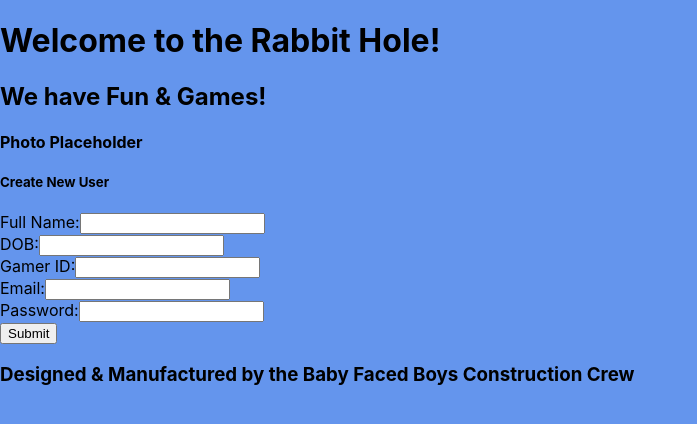
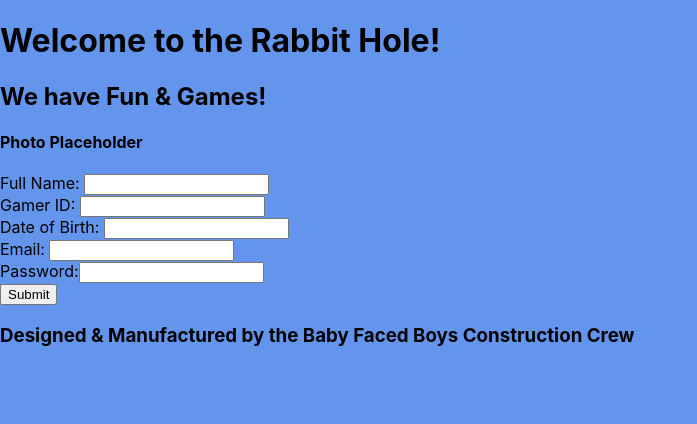
Before and after one commit to bethel-school-of-technology/team-baby-face-boys-frontend, a React (Create React App) app: page /registration in a window 1280 px wide. Shown: the top 424 px of the page, without its empty margins (0-697 px from the left). Built offline with nearby package versions, Linux system fonts and the light colour scheme; the HTML template or start-up script is replaced by a standard one.

Commit message:
created functional registration form for registration page bs

```diff
--- a/package.json
+++ b/package.json
@@ -9,6 +9,7 @@
     "axios": "^0.27.2",
     "react": "^18.2.0",
     "react-dom": "^18.2.0",
+    "react-hook-form": "^7.33.1",
     "react-router": "^6.3.0",
     "react-router-dom": "^6.3.0",
     "react-scripts": "^2.1.3",
--- a/src/screens/registrationpage.js
+++ b/src/screens/registrationpage.js
@@ -1,30 +1,41 @@
 import React from 'react';
+import { useForm } from 'react-hook-form';
 import Header from '../components/header';
 import Footer from '../components/footer';
 
 const Registrationpage = () => {
+    const { register, handleSubmit } = useForm();
+    const handleRegistration = (data) => console.log(data);
     return (
         <div>
             <Header />
             <div>
-                <div>
+                <div id="container">
                     <h4>Photo Placeholder</h4>
                 </div>
                 <div>
-                    <h5>Create New User</h5>
-                    <form>
-                        <label> Full Name:</label>
-                        <input type="text" id="fullName" name="fullName" />
-                        <br></br>
-                        <label> DOB:<input type="text" id="dateOfBirth" name="dateOfbirth" /></label>
-                        <br></br>
-                        <label> Gamer ID:<input type="text" id="gamerID" name="gamerID" /></label>
-                        <br></br>
-                        <label> Email:<input type="text" id="firstName" name="email" /></label>
-                        <br></br>
-                        <label> Password:<input type="text" id="password" name="password" /></label>
-                        <br></br>
-                        <input type="submit" value="Submit"/>
+                    <form onSubmit={handleSubmit(handleRegistration)}>
+                        <div>
+                            <label>Full Name: </label>
+                            <input name="fullName" {...register('fullName')} />
+                        </div>
+                        <div>
+                            <label>Gamer ID: </label>
+                            <input name="gamerID" {...register('gamerID')} />
+                        </div>
+                        <div>
+                            <label>Date of Birth: </label>
+                            <input name="DOB" {...register('DOB')} />
+                        </div>
+                        <div>
+                            <label>Email: </label>
+                            <input type="email" name="email" {...register('email')} />
+                        </div>
+                        <div>
+                            <label>Password:</label>
+                            <input type="password" name="password" {...register('password')} />
+                        </div>
+                        <button>Submit</button>
                     </form>
                 </div>
             </div>
```
Also changed, not shown: 1 other file (tests, documents, lock files or other folders).
